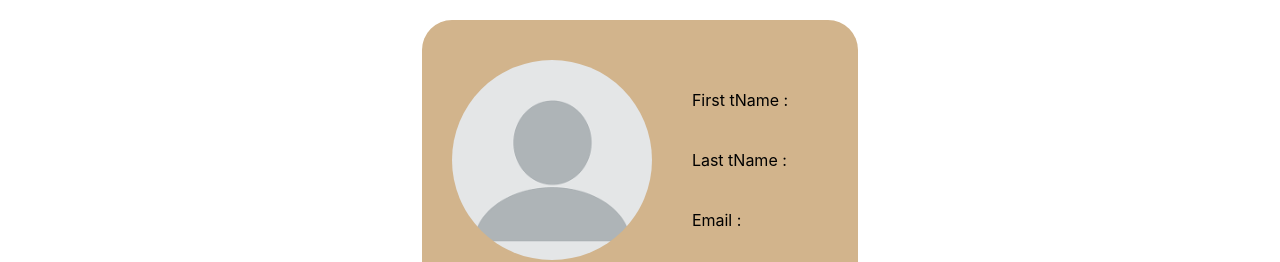
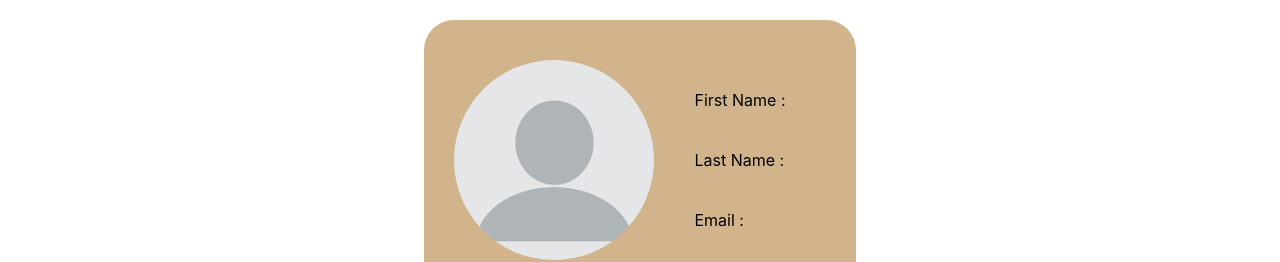
Before and after one commit to misssrav/reward-ui, a React (Create React App) app: page /profile in a window 1280 px wide. Shown: the part 304-566 px from the top of the page. Built offline with nearby package versions, Linux system fonts and the light colour scheme; no server answers.

Commit message:
profile changes

```diff
--- a/src/components/Profile.js
+++ b/src/components/Profile.js
@@ -34,10 +34,10 @@ export default function Profile() {
           </div>
           <div className="profileDetails">
             <div className="profileDetail">
-              First tName : {userDetails ? userDetails?.user?.firstName : ""}
+              First Name : {userDetails ? userDetails?.user?.firstName : ""}
             </div>
             <div className="profileDetail">
-              Last tName : {userDetails ? userDetails?.user?.lastName : ""}
+              Last Name : {userDetails ? userDetails?.user?.lastName : ""}
             </div>
             <div className="profileDetail">
               Email : {userDetails ? userDetails?.user?.email : ""}
```
